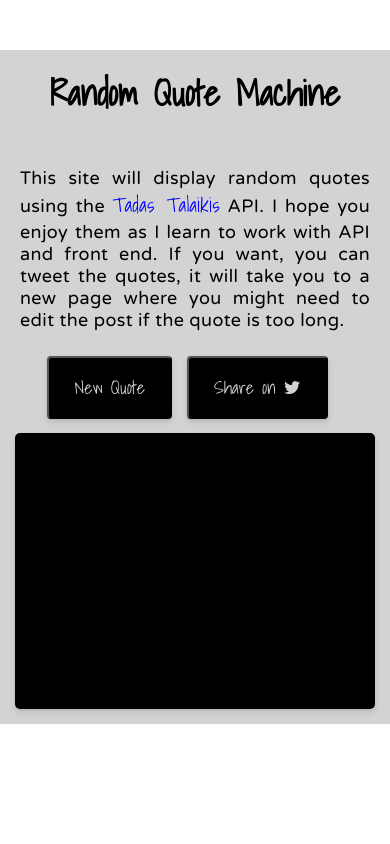
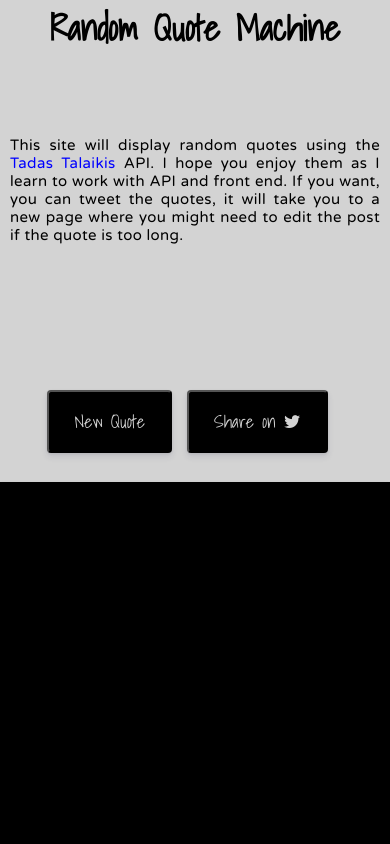
Before and after one commit to ahmedtadde/fcc-randomquotes, a PHP site: page /index.html in a window 390 px wide. Run offline with PHP 8.4, Linux system fonts and the light colour scheme.

Commit message:
Made Page more responsive
Meta tags and media query @ max-width : 768px

```diff
--- a/index.html
+++ b/index.html
@@ -2,6 +2,8 @@
 <html>
   <head>
     <meta charset="utf-8">
+    <meta name="viewport" content="width=device-width, initial-scale=1.0">
+    <meta http-equiv="X-UA-Compatible" content="ie=edge">
     <title>Random Quotes Generator</title>
     <link href="https://fonts.googleapis.com/css?family=Shadows+Into+Light|Varela+Round" rel="stylesheet">
     <link rel="stylesheet" href="https://maxcdn.bootstrapcdn.com/font-awesome/4.7.0/css/font-awesome.min.css">
--- a/styles.css
+++ b/styles.css
@@ -4,20 +4,19 @@
 }
 
 body{
-  height: 100%;
   font-size: 15px;
   text-align: center;
   font-family: 'Varela Round', sans-serif;
+  box-sizing: border-box;
 }
 
-a, button, h1{
+button, h1{
   font-family: "Shadows Into Light", cursive;
 }
 
 a{
   text-decoration: none;
   color: blue;
-  font-size: 20px;
 }
 
 button{
@@ -31,10 +30,13 @@ button{
   box-shadow: rgba(50, 50, 93, 0.11) 0px 4px 6px 0px, rgba(0, 0, 0, 0.08) 0px 1px 3px 0px
 }
 
-button:focus {outline:0;}
+button:focus {
+  outline:0;
+}
+
 button:hover{
-  color:black;
-  background-color: white;
+  /* color:black;
+  background-color: white; */
 }
 
 h1{
@@ -48,8 +50,6 @@ h1{
   padding: 15px;
   display: grid;
   grid-template-rows: 1fr 2fr 1fr 3fr;
-  height: 100%;
-  overflow: hidden;
 }
 
 .box{
@@ -86,3 +86,26 @@ h1{
   margin-bottom: 10px;
   padding: 10px;
 }
+
+
+@media (max-width: 750px){
+  body{
+    height: 100vh;
+    overflow: hidden;
+  }
+  #wrapper{
+    margin:0 auto;
+    padding: 0px;
+    height: 100vh;
+  }
+
+  #intro{
+    padding: 10px;
+    font-size: 15px;
+  }
+
+  #quote{
+    font-size: 15px;
+    border-radius: 0px;
+  }
+}
```
Also changed, not shown: main.js (+0 -21 lines).
